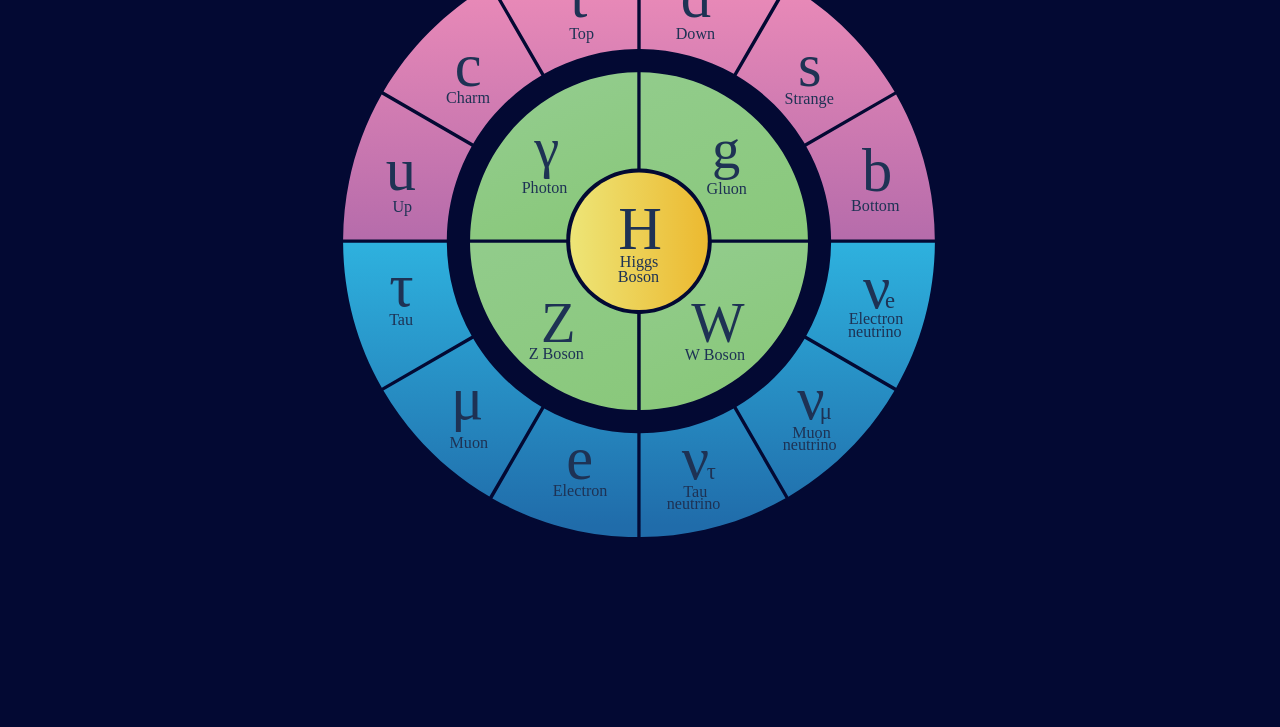
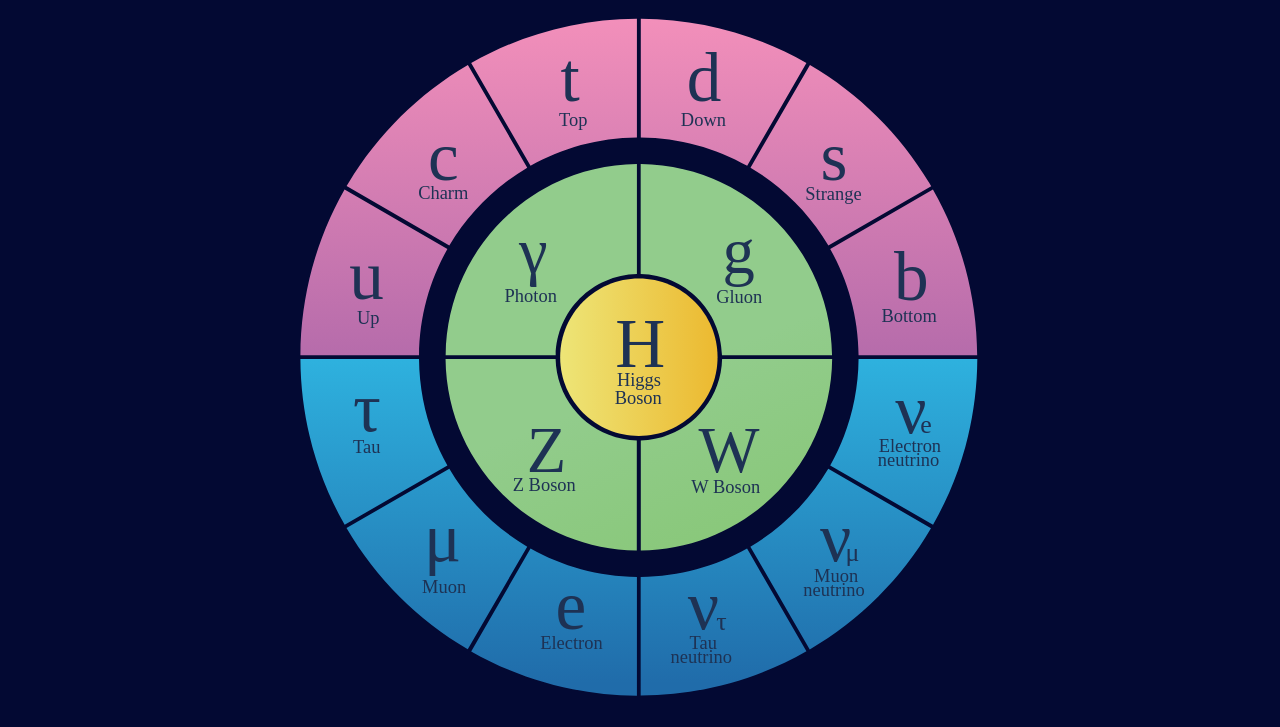
Before and after one commit to Aimanizales/standard-model, a website: page app/index.html in a window 1280 px wide. Shown: the part 73-800 px from the top of the page. Drawn offline with Linux system fonts and the light colour scheme.

Commit message:
reduced svg background tags

```diff
--- a/app/index.html
+++ b/app/index.html
@@ -7,6 +7,28 @@
   <title>Standard Model of Particle Physics</title>
   <style type="text/css">
     body{background-color: #030933; text-align: center;}
+
+    header{
+      background-color: #7e5bf3;
+    }
+
+    .standard-model{
+      width: 100%;
+      height: auto;
+      max-width: 700px;
+    }
+
+    .boson,
+    .fermion{
+      cursor: pointer;
+      transition: all 0.15s;
+    }
+
+    .boson:hover,
+    .fermion:hover{
+      opacity: 0.5;
+    }
+
     .st0{fill:url(#SVGID_1_);}
     .st1{fill:#1E3254;}
     .st2{font-family:'TitilliumWeb-SemiBold';}
@@ -35,164 +57,117 @@
   </style>
 </head>
 <body>
-  <?xml version="1.0" encoding="utf-8"?>
-  <svg version="1.1" id="StandardModel" xmlns="http://www.w3.org/2000/svg" xmlns:xlink="http://www.w3.org/1999/xlink" x="0px" y="0px" width="612px" height="611.2px" viewBox="0 0 612 611.2" style="enable-background:new 0 0 612 611.2;" xml:space="preserve">
-    <g class="boson-scalar-higgs">
+  <header>
+    <h1>Standard model of particle physics</h1>
+  </header>
+  <main>
+    <svg version="1.1" class="standard-model" xmlns="http://www.w3.org/2000/svg" xmlns:xlink="http://www.w3.org/1999/xlink" x="0px" y="0px" width="612px" height="611.2px" viewBox="0 0 612 611.2" style="enable-background:new 0 0 612 611.2;" xml:space="preserve">
+      <linearGradient id="SVGID_1_" gradientUnits="userSpaceOnUse" x1="356.8234" y1="309.7489" x2="481.4211" y2="614.0297">
+        <stop offset="0" style="stop-color:#92CC8C"/>
+        <stop offset="1" style="stop-color:#7FC366"/>
+      </linearGradient>
       <linearGradient id="SVGID_5_" gradientUnits="userSpaceOnUse" x1="236.1794" y1="306.1516" x2="373.7619" y2="306.1516">
         <stop offset="0" style="stop-color:#EDE577"/>
         <stop offset="1" style="stop-color:#ECB930"/>
       </linearGradient>
+      <linearGradient id="SVGID_6_" gradientUnits="userSpaceOnUse" x1="536.5918" y1="308.905" x2="536.5918" y2="590.7902">
+        <stop offset="0" style="stop-color:#2EB1DE"/>
+        <stop offset="1" style="stop-color:#206CAA"/>
+      </linearGradient>
+      <linearGradient id="SVGID_12_" gradientUnits="userSpaceOnUse" x1="536.5917" y1="11.5354" x2="536.5917" y2="303.7721">
+        <stop offset="0" style="stop-color:#F28FBA"/>
+        <stop offset="1" style="stop-color:#B66CAB"/>
+      </linearGradient>
+
+      <g class="boson scalar higgs">
         <path class="st10" d="M373.8,306.2c0,38-30.8,68.8-68.8,68.8s-68.8-30.8-68.8-68.8s30.8-68.8,68.8-68.8S373.8,268.1,373.8,306.2z"/>
         <text transform="matrix(1 0 0 1 284.2555 314.4205)" class="st1 st4 st11">H</text>
         <text transform="matrix(1 0 0 1 285.8191 331.5593)"><tspan x="0" y="0" class="st1 st2 st3">Higgs</tspan><tspan x="-2" y="15.3" class="st1 st2 st3">Boson</tspan></text>
       </g>
-    <g class="boson-gauge-photon">
-      <linearGradient id="SVGID_4_" gradientUnits="userSpaceOnUse" x1="195.4465" y1="161.7155" x2="320.0438" y2="465.9952">
-        <stop offset="0" style="stop-color:#92CC8C"/>
-        <stop offset="1" style="stop-color:#7FC366"/>
-      </linearGradient>
-      <path class="st8" d="M303.3,233.4v-96.2c-92,0.9-166.3,75.2-167.2,167.2h96.2C233.1,265.6,264.4,234.3,303.3,233.4z"/>
+      <g class="boson gauge photon">
+        <path class="st0" d="M303.3,233.4v-96.2c-92,0.9-166.3,75.2-167.2,167.2h96.2C233.1,265.6,264.4,234.3,303.3,233.4z"/>
         <text transform="matrix(1 0 0 1 200.1744 232.4552)" class="st1 st9 st5">γ</text>
         <text transform="matrix(1 0 0 1 187.6311 258.118)" class="st1 st2 st3">Photon</text>
       </g>
-    <g class="boson-gauge-gluon">
-      <linearGradient id="SVGID_3_" gradientUnits="userSpaceOnUse" x1="334.0168" y1="115.6407" x2="528.3327" y2="590.1805">
-        <stop offset="0" style="stop-color:#92CC8C"/>
-        <stop offset="1" style="stop-color:#7FC366"/>
-      </linearGradient>
-      <path class="st7" d="M377.7,304.5h96.2c-0.9-92-75.2-166.3-167.3-167.2v96.2C345.5,234.3,376.8,265.6,377.7,304.5z"/>
+      <g class="boson gauge gluon">
+        <path class="st0" d="M377.7,304.5h96.2c-0.9-92-75.2-166.3-167.3-167.2v96.2C345.5,234.3,376.8,265.6,377.7,304.5z"/>
         <text transform="matrix(1 0 0 1 378.0978 232.6768)" class="st1 st4 st5">g</text>
         <text transform="matrix(1 0 0 1 372.5636 258.7604)" class="st1 st2 st3">Gluon</text>
       </g>
-    <g class="boson-gauge-z">
-      <linearGradient id="SVGID_2_" gradientUnits="userSpaceOnUse" x1="185.9832" y1="277.0175" x2="380.2993" y2="751.5579">
-        <stop offset="0" style="stop-color:#92CC8C"/>
-        <stop offset="1" style="stop-color:#7FC366"/>
-      </linearGradient>
-      <path class="st6" d="M232.2,307.8H136c0.9,92,75.2,166.3,167.2,167.3v-96.2C264.4,378,233.1,346.7,232.2,307.8z"/>
+      <g class="boson gauge z">
+        <path class="st0" d="M232.2,307.8H136c0.9,92,75.2,166.3,167.2,167.3v-96.2C264.4,378,233.1,346.7,232.2,307.8z"/>
         <text transform="matrix(1 0 0 1 207.0667 406.5256)" class="st1 st4 st5">Z</text>
         <text transform="matrix(1 0 0 1 194.7354 423.5281)" class="st1 st2 st3">Z Boson</text>
       </g>
-    <g class="boson-gauge-w">
-      <linearGradient id="SVGID_1_" gradientUnits="userSpaceOnUse" x1="356.8234" y1="309.7489" x2="481.4211" y2="614.0297">
-        <stop offset="0" style="stop-color:#92CC8C"/>
-        <stop offset="1" style="stop-color:#7FC366"/>
-      </linearGradient>
+      <g class="boson gauge w">
         <path class="st0" d="M306.7,378.9v96.2c92-0.9,166.3-75.2,167.3-167.3h-96.2C376.8,346.7,345.5,378,306.7,378.9z"/>
         <text transform="matrix(1 0 0 1 357.1685 406.9832)" class="st1 st4 st5">W</text>
         <text transform="matrix(1 0 0 1 350.8414 424.5515)" class="st1 st2 st3">W Boson</text>
       </g>
-    <g class="fermion-lepton-electron_neutrino">
-      <linearGradient id="SVGID_6_" gradientUnits="userSpaceOnUse" x1="536.5918" y1="308.905" x2="536.5918" y2="590.7902">
-        <stop offset="0" style="stop-color:#2EB1DE"/>
-        <stop offset="1" style="stop-color:#206CAA"/>
-      </linearGradient>
+      <g class="fermion lepton electron_neutrino">
         <path class="st12" d="M600.9,307.8H497.1c-0.3,33.8-9.3,65.5-24.8,93l89.9,51.9C586.6,410,600.6,360.5,600.9,307.8z"/>
         <text transform="matrix(1 0 0 1 529.0948 372.6785)" class="st1 st9 st11">ν</text>
         <text transform="matrix(1 0 0 1 551.1045 372.5496)" class="st1 st4 st13">e</text>
         <text transform="matrix(1 0 0 1 514.6329 389.4655)"><tspan x="0" y="0" class="st1 st2 st3">Electron</tspan><tspan x="-0.7" y="12.1" class="st1 st2 st3">neutrino</tspan></text>
       </g>
-    <g class="fermion-lepton-muon_neutrino">
-      <linearGradient id="SVGID_7_" gradientUnits="userSpaceOnUse" x1="481.517" y1="308.905" x2="481.517" y2="590.7902">
-        <stop  offset="0" style="stop-color:#2EB1DE"/>
-        <stop  offset="1" style="stop-color:#206CAA"/>
-      </linearGradient>
-      <path class="st14" d="M470.6,403.7c-16.5,28-40,51.5-68.1,68.1l51.9,89.9c43.8-25.7,80.4-62.2,106-106L470.6,403.7z"/>
+      <g class="fermion lepton muon_neutrino">
+        <path class="st12" d="M470.6,403.7c-16.5,28-40,51.5-68.1,68.1l51.9,89.9c43.8-25.7,80.4-62.2,106-106L470.6,403.7z"/>
         <text transform="matrix(1 0 0 1 485.7479 484.2251)" class="st1 st4 st13">μ</text>
         <text transform="matrix(1 0 0 1 463.3582 484.1606)" class="st1 st9 st11">ν</text>
         <text transform="matrix(1 0 0 1 458.1954 502.5364)"><tspan x="0" y="0" class="st1 st2 st3">Muon</tspan><tspan x="-9.4" y="12.1" class="st1 st2 st3">neutrino</tspan></text>
       </g>
-    <g class="fermion-lepton-tau_neutrino">
-      <linearGradient id="SVGID_8_" gradientUnits="userSpaceOnUse" x1="379.0871" y1="308.905" x2="379.0871" y2="590.7902">
-        <stop  offset="0" style="stop-color:#2EB1DE"/>
-        <stop  offset="1" style="stop-color:#206CAA"/>
-      </linearGradient>
-      <path class="st15" d="M399.6,473.5c-27.5,15.6-59.2,24.5-93,24.8v103.7c52.7-0.3,102.1-14.3,144.9-38.7L399.6,473.5z"/>
+      <g class="fermion lepton tau_neutrino">
+        <path class="st12" d="M399.6,473.5c-27.5,15.6-59.2,24.5-93,24.8v103.7c52.7-0.3,102.1-14.3,144.9-38.7L399.6,473.5z"/>
         <text transform="matrix(1 0 0 1 372.6956 544.3516)" class="st1 st9 st13">τ</text>
         <text transform="matrix(1 0 0 1 347.8381 544.1328)" class="st1 st9 st11">ν</text>
         <text transform="matrix(1 0 0 1 349.2837 561.5115)"><tspan x="0" y="0" class="st1 st2 st3">Tau</tspan><tspan x="-16.6" y="12.1" class="st1 st2 st3">neutrino</tspan></text>
       </g>
-    <g class="fermion-lepton-electron">
-      <linearGradient id="SVGID_9_" gradientUnits="userSpaceOnUse" x1="230.8534" y1="308.905" x2="230.8534" y2="590.7902">
-        <stop offset="0" style="stop-color:#2EB1DE"/>
-        <stop offset="1" style="stop-color:#206CAA"/>
-      </linearGradient>
-      <path class="st16" d="M303.3,602.1V498.3c-33.8-0.3-65.5-9.3-93-24.8l-51.9,89.9C201.2,587.7,250.6,601.8,303.3,602.1z"/>
+      <g class="fermion lepton electron">
+        <path class="st12" d="M303.3,602.1V498.3c-33.8-0.3-65.5-9.3-93-24.8l-51.9,89.9C201.2,587.7,250.6,601.8,303.3,602.1z"/>
         <text transform="matrix(1 0 0 1 232.1237 543.656)" class="st1 st4 st11">e</text>
         <text transform="matrix(1 0 0 1 218.7516 560.9895)" class="st1 st2 st3">Electron</text>
       </g>
-    <g class="fermion-lepton-muon">
-      <linearGradient id="SVGID_10_" gradientUnits="userSpaceOnUse" x1="128.424" y1="308.905" x2="128.424" y2="590.7902">
-        <stop offset="0" style="stop-color:#2EB1DE"/>
-        <stop offset="1" style="stop-color:#206CAA"/>
-      </linearGradient>
-      <path class="st17" d="M207.4,471.8c-28-16.5-51.5-40-68.1-68.1l-89.9,51.9c25.7,43.8,62.2,80.4,106,106L207.4,471.8z"/>
+      <g class="fermion lepton muon">
+        <path class="st12" d="M207.4,471.8c-28-16.5-51.5-40-68.1-68.1l-89.9,51.9c25.7,43.8,62.2,80.4,106,106L207.4,471.8z"/>
         <text transform="matrix(1 0 0 1 117.0812 484.329)" class="st1 st4 st11">μ</text>
         <text transform="matrix(1 0 0 1 115.5129 512.6747)" class="st1 st2 st3">Muon</text>
       </g>
-    <g class="fermion-lepton-tau">
-      <linearGradient id="SVGID_11_" gradientUnits="userSpaceOnUse" x1="73.3493" y1="308.905" x2="73.3493" y2="590.7902">
-        <stop offset="0" style="stop-color:#2EB1DE"/>
-        <stop offset="1" style="stop-color:#206CAA"/>
-      </linearGradient>
-      <path class="st18" d="M137.6,400.8c-15.6-27.5-24.5-59.2-24.8-93H9.1C9.4,360.5,23.4,410,47.8,452.7L137.6,400.8z"/>
+      <g class="fermion lepton tau">
+        <path class="st12" d="M137.6,400.8c-15.6-27.5-24.5-59.2-24.8-93H9.1C9.4,360.5,23.4,410,47.8,452.7L137.6,400.8z"/>
         <text transform="matrix(1 0 0 1 55.1627 370.7017)" class="st1 st9 st11">τ</text>
         <text transform="matrix(1 0 0 1 55.1422 389.512)" class="st1 st2 st3">Tau</text>
       </g>
-    <g class="fermion-quark-bottom">
-      <linearGradient id="SVGID_12_" gradientUnits="userSpaceOnUse" x1="536.5917" y1="11.5354" x2="536.5917" y2="303.7721">
-        <stop offset="0" style="stop-color:#F28FBA"/>
-        <stop offset="1" style="stop-color:#B66CAB"/>
-      </linearGradient>
+      <g class="fermion quark bottom">
         <path class="st19" d="M472.3,211.5c15.6,27.5,24.5,59.2,24.8,93h103.7c-0.3-52.7-14.3-102.1-38.7-144.9L472.3,211.5z"/>
         <text transform="matrix(1 0 0 1 528.0084 256.45)" class="st1 st4 st11">b</text>
         <text transform="matrix(1 0 0 1 517.0914 275.8162)" class="st1 st2 st3">Bottom</text>
       </g>
-    <g class="fermion-quark-strange">
-      <linearGradient id="SVGID_13_" gradientUnits="userSpaceOnUse" x1="481.517" y1="11.5354" x2="481.517" y2="303.7721">
-        <stop offset="0" style="stop-color:#F28FBA"/>
-        <stop offset="1" style="stop-color:#B66CAB"/>
-      </linearGradient>
-      <path class="st20" d="M402.6,140.5c28,16.5,51.5,40,68.1,68.1l89.9-51.9c-25.7-43.8-62.2-80.4-106-106L402.6,140.5z"/>
+      <g class="fermion quark strange">
+        <path class="st19" d="M402.6,140.5c28,16.5,51.5,40,68.1,68.1l89.9-51.9c-25.7-43.8-62.2-80.4-106-106L402.6,140.5z"/>
         <text transform="matrix(1 0 0 1 463.8845 151.4047)" class="st1 st4 st11">s</text>
         <text transform="matrix(1 0 0 1 450.5417 168.7713)" class="st1 st2 st3">Strange</text>
       </g>
-    <g class="fermion-quark-down">
-      <linearGradient id="SVGID_14_" gradientUnits="userSpaceOnUse" x1="379.0871" y1="11.5354" x2="379.0871" y2="303.7721">
-        <stop offset="0" style="stop-color:#F28FBA"/>
-        <stop offset="1" style="stop-color:#B66CAB"/>
-      </linearGradient>
-      <path class="st21" d="M306.7,10.2V114c33.8,0.3,65.5,9.3,93,24.8L451.5,49C408.8,24.6,359.4,10.5,306.7,10.2z"/>
+      <g class="fermion quark down">
+        <path class="st19" d="M306.7,10.2V114c33.8,0.3,65.5,9.3,93,24.8L451.5,49C408.8,24.6,359.4,10.5,306.7,10.2z"/>
         <text transform="matrix(1 0 0 1 341.7281 103.9296)" class="st1 st2 st3">Down</text>
         <text transform="matrix(1 0 0 1 346.7731 82.1541)" class="st1 st4 st11">d</text>
       </g>
-    <g class="fermion-quark-top">
-      <linearGradient id="SVGID_15_" gradientUnits="userSpaceOnUse" x1="230.8535" y1="11.5354" x2="230.8535" y2="303.7721">
-        <stop offset="0" style="stop-color:#F28FBA"/>
-        <stop offset="1" style="stop-color:#B66CAB"/>
-      </linearGradient>
-      <path class="st22" d="M210.3,138.8c27.5-15.6,59.2-24.5,93-24.8V10.2C250.6,10.5,201.2,24.6,158.4,49L210.3,138.8z"/>
+      <g class="fermion quark top">
+        <path class="st19" d="M210.3,138.8c27.5-15.6,59.2-24.5,93-24.8V10.2C250.6,10.5,201.2,24.6,158.4,49L210.3,138.8z"/>
         <text transform="matrix(1 0 0 1 236.5671 82.4727)" class="st1 st4 st11">t</text>
         <text transform="matrix(1 0 0 1 235.1472 104.0329)" class="st1 st2 st3">Top</text>
       </g>
-    <g class="fermion-quark-charm">
-      <linearGradient id="SVGID_16_" gradientUnits="userSpaceOnUse" x1="128.4241" y1="11.5354" x2="128.4241" y2="303.7721">
-        <stop offset="0" style="stop-color:#F28FBA"/>
-        <stop offset="1" style="stop-color:#B66CAB"/>
-      </linearGradient>
-      <path class="st23" d="M139.3,208.6c16.5-28,40-51.5,68.1-68.1l-51.9-89.9c-43.8,25.7-80.4,62.2-106,106L139.3,208.6z"/>
+      <g class="fermion quark charm">
+        <path class="st19" d="M139.3,208.6c16.5-28,40-51.5,68.1-68.1l-51.9-89.9c-43.8,25.7-80.4,62.2-106,106L139.3,208.6z"/>
         <text transform="matrix(1 0 0 1 120.6334 151.413)" class="st1 st4 st11">c</text>
         <text transform="matrix(1 0 0 1 112.0593 167.972)" class="st1 st2 st3">Charm</text>
       </g>
-    <g class="fermion-quark-up">
-      <linearGradient id="SVGID_17_" gradientUnits="userSpaceOnUse" x1="73.3494" y1="11.5354" x2="73.3494" y2="303.7721">
-        <stop offset="0" style="stop-color:#F28FBA"/>
-        <stop offset="1" style="stop-color:#B66CAB"/>
-      </linearGradient>
-      <path class="st24" d="M9.1,304.5h103.7c0.3-33.8,9.3-65.5,24.8-93l-89.9-51.9C23.4,202.3,9.4,251.8,9.1,304.5z"/>
+      <g class="fermion quark up">
+        <path class="st19" d="M9.1,304.5h103.7c0.3-33.8,9.3-65.5,24.8-93l-89.9-51.9C23.4,202.3,9.4,251.8,9.1,304.5z"/>
         <text transform="matrix(1 0 0 1 58.4748 276.7305)" class="st1 st2 st3">Up</text>
         <text transform="matrix(1 0 0 1 51.7926 255.1698)" class="st1 st4 st11">u</text>
       </g>
     </svg>
+  </main>
 </body>
 </html>
```
Lines whose indentation alone changed are shown as unchanged.
